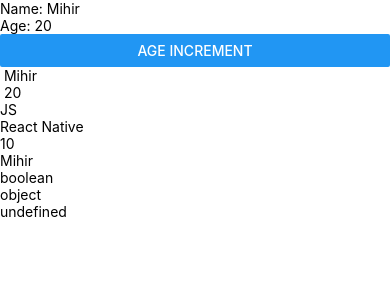
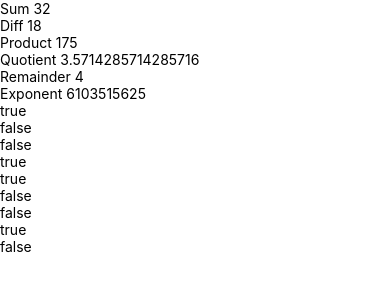
Before and after one commit to velagamihir/react_native_practice, a React Native app: screen / in a window 390 px wide. Shown: the top 300 px of the page. Built offline with nearby package versions, Linux system fonts and the light colour scheme.

Commit message:
Refactor App component to use OperatorsPlayground and add new JSXPlayground and OperatorsPlayground components

```diff
--- a/App.jsx
+++ b/App.jsx
@@ -1,5 +1,10 @@
-import HomeScreen from './src/screens/HomeScreen';
+import { SafeAreaProvider } from 'react-native-safe-area-context';
+import OperatorsPlayground from './src/screens/OperatorsPlayground';
 function App() {
-  return <HomeScreen />;
+  return (
+    <SafeAreaProvider>
+      <OperatorsPlayground />
+    </SafeAreaProvider>
+  );
 }
 export default App;
--- /dev/null
+++ b/src/screens/OperatorsPlayground.jsx
@@ -0,0 +1,81 @@
+import { Text, View } from 'react-native';
+import { SafeAreaView } from 'react-native-safe-area-context';
+
+export default function OperatorsPlayGround() {
+  return (
+    <View>
+      <ArithmeticOperators />
+      <ComparisionOperator />
+      <LogicalOperator />
+    </View>
+  );
+}
+//Functional component for the arithmetic operators
+const ArithmeticOperators = () => {
+  const number1 = 25;
+  const number2 = 7;
+  const sum = number1 + number2;
+  const diff = number1 - number2;
+  const product = number1 * number2;
+  const quotient = number1 / number2;
+  const remainder = number1 % number2;
+  const exponent = number1 ** number2;
+  const result = [
+    { label: 'Sum', value: sum },
+    { label: 'Diff', value: diff },
+    { label: 'Product', value: product },
+    { label: 'Quotient', value: quotient },
+    { label: 'Remainder', value: remainder },
+    { label: 'Exponent', value: exponent },
+  ];
+  return (
+    <SafeAreaView>
+      {result.map((item, index) => (
+        <View key={item.label}>
+          <Text>
+            {item.label} {item.value}
+          </Text>
+        </View>
+      ))}
+    </SafeAreaView>
+  );
+};
+//Function component for the comparision operators
+const ComparisionOperator = () => {
+  const resultArray = [
+    (10 == '10').toString(),
+    (10 === '10').toString(),
+    (10 != '10').toString(),
+    (10 !== '10').toString(),
+    (20 > 15).toString(),
+    (15 <= 10).toString(),
+  ];
+  return (
+    <View>
+      {resultArray.map((item, index) => (
+        <View key={index}>
+          <Text>{item}</Text>
+        </View>
+      ))}
+    </View>
+  );
+};
+//Function component for the logical operators
+const LogicalOperator = () => {
+  const isLoggedIn = true;
+  const isAdmin = false;
+  const resultantArray = [
+    (isLoggedIn && isAdmin).toString(),
+    (isLoggedIn || isAdmin).toString(),
+    (!isLoggedIn).toString(),
+  ];
+  return (
+    <View>
+      {resultantArray.map((item, index) => (
+        <View key={index}>
+          <Text>{item}</Text>
+        </View>
+      ))}
+    </View>
+  );
+};
```
Also changed, not shown: src/screens/JSXPlayground.jsx (added, +59 -0 lines).
